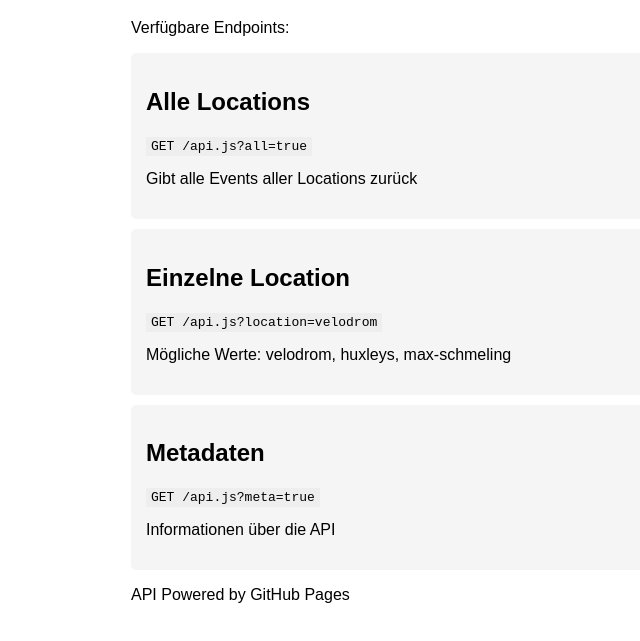
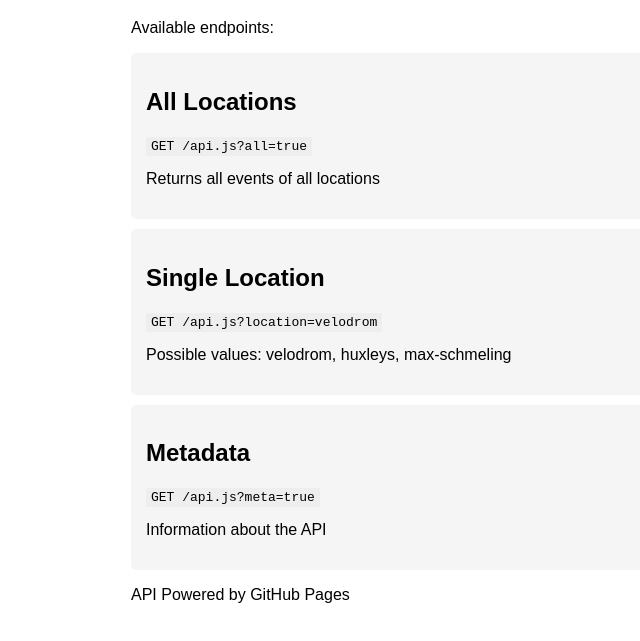
Before and after one commit to nxtagi/nxtevent, a plain HTML site: page index.html in a window 1280 px wide. Shown: the part 81-722 px from the top of the page, without its empty margins (109-749 px from the left). Drawn offline with Linux system fonts and the light colour scheme.

Commit message:
update base files

```diff
--- a/index.html
+++ b/index.html
@@ -10,24 +10,24 @@
 </head>
 <body>
     <h1>Events API Service</h1>
-    <p>Verfügbare Endpoints:</p>
+    <p>Available endpoints:</p>
 
     <div class="endpoint">
-        <h2>Alle Locations</h2>
+        <h2>All Locations</h2>
         <code>GET /api.js?all=true</code>
-        <p>Gibt alle Events aller Locations zurück</p>
+        <p>Returns all events of all locations</p>
     </div>
 
     <div class="endpoint">
-        <h2>Einzelne Location</h2>
+        <h2>Single Location</h2>
         <code>GET /api.js?location=velodrom</code>
-        <p>Mögliche Werte: velodrom, huxleys, max-schmeling</p>
+        <p>Possible values: velodrom, huxleys, max-schmeling</p>
     </div>
 
     <div class="endpoint">
-        <h2>Metadaten</h2>
+        <h2>Metadata</h2>
         <code>GET /api.js?meta=true</code>
-        <p>Informationen über die API</p>
+        <p>Information about the API</p>
     </div>
 
     <footer>
```
Also changed, not shown: api.js (+9 -9 lines).
